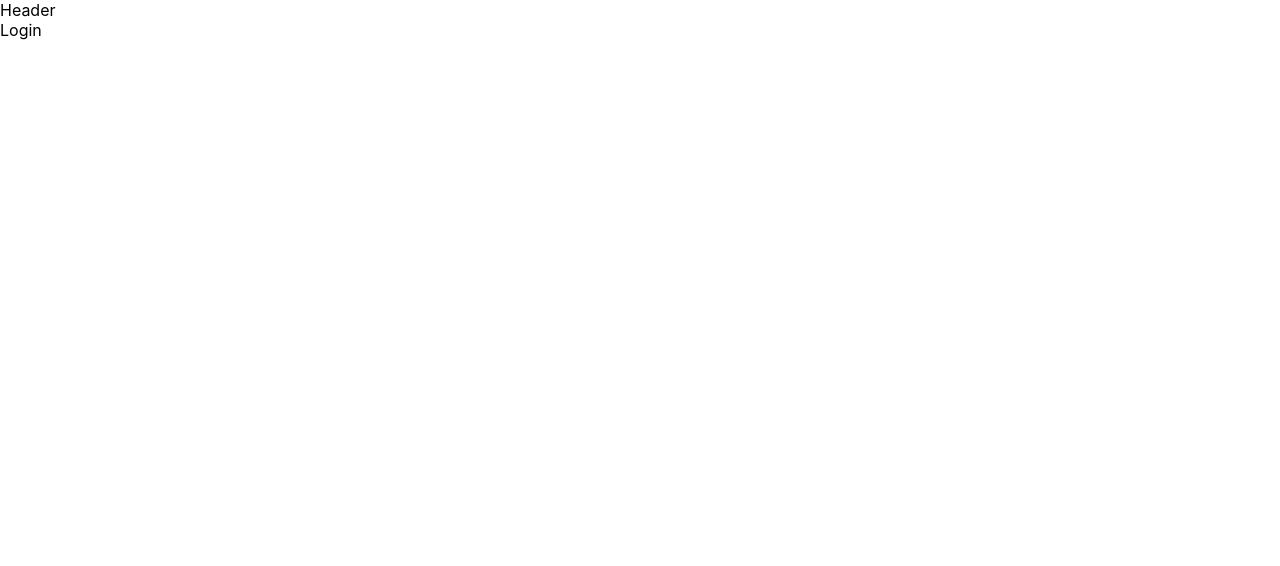
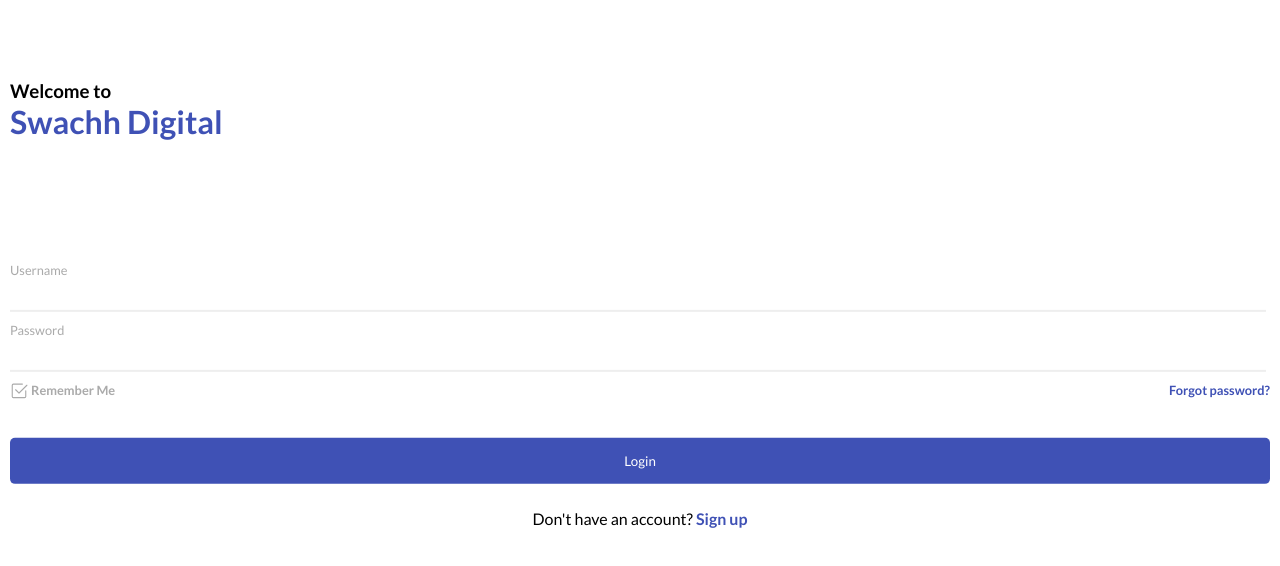
Before and after one commit to sivaprakashravi/swachh-digital-admin, a React (Create React App) app: page / in a window 1280 px wide. Shown: the top 566 px of the page. Built offline with nearby package versions, Linux system fonts and the light colour scheme.

Commit message:
login page, style variables defined

```diff
--- a/package.json
+++ b/package.json
@@ -31,6 +31,8 @@
     ]
   },
   "devDependencies": {
-    "lodash": "^4.17.20"
+    "lodash": "^4.17.20",
+    "react-icons": "^3.11.0",
+    "sass": "^1.29.0"
   }
 }
--- a/src/App.js
+++ b/src/App.js
@@ -7,7 +7,7 @@
 function App() {
   return (
     <main>
-      <Header></Header>
+      {/* <Header></Header> */}
       <Switch>
         <Route path="/" component={Login} exact />
       </Switch>
--- a/src/index.js
+++ b/src/index.js
@@ -1,6 +1,6 @@
 import React from 'react';
 import ReactDOM from 'react-dom';
-import './index.css';
+import './scss/styles.scss';
 import App from './App';
 import * as serviceWorker from './serviceWorker';
 import { BrowserRouter } from 'react-router-dom';
--- a/src/modules/login/login.component.js
+++ b/src/modules/login/login.component.js
@@ -1,4 +1,6 @@
 import React from 'react';
+import { BsCheckBox } from 'react-icons/bs';
+import './login.style.scss';
 class Login extends React.Component {
     constructor(props) {
         super(props);
@@ -8,8 +10,22 @@
 
     render() {
         return (
-            <div>
-                Login
+            <div className="login">
+                <h3>Welcome to</h3>
+                <h1>Swachh Digital</h1>
+                <ul>
+                    <li>
+                        <label>Username</label>
+                        <input type="text" />
+                    </li>
+                    <li>
+                        <label>Password</label>
+                        <input type="password" />
+                    </li>
+                    <li><span><BsCheckBox size="18" /><label>Remember Me</label></span><a className="fp" href="http://#">Forgot password?</a></li>
+                    <li><button className="primary">Login</button></li>
+                    <li className="sign-up">Don't have an account? <a href="http://#">Sign up</a></li>
+                </ul>
             </div>
         );
     }
--- /dev/null
+++ b/src/modules/login/login.style.scss
@@ -0,0 +1,61 @@
+@import './../../scss/definitions/variables.scss';
+.login {
+  margin: 10px;
+  margin-top: 80px;
+  h1 {
+      color: $primary;
+  }
+  label {
+    display: block;
+    font-size: 0.8rem;
+    color: $lbl-grey;
+  }
+  input {
+    padding: 8px;
+    display: block;
+    width: calc(100% - 20px);
+    border: none;
+    border-bottom: 2px solid $border-grey;
+    &:focus {
+      border-bottom-color: $primary;
+    }
+  }
+  ul {
+    position: absolute;
+    top: calc(50% - 10px);
+    left: calc(50% - 10px);
+    transform: translate(-50%, -50%);
+    width: calc(100% - 20px);
+    margin: 10px;
+    li {
+      display: block;
+      margin-bottom: 10px;
+      span {
+        font-size: 0.8rem;
+        color: $lbl-grey;
+        label {
+          display: inline-block;
+          vertical-align: super;
+          margin-left: 3px;
+        }
+      }
+      span,
+      a {
+        font-weight: bold;
+      }
+      a.fp {
+        float: right;
+        font-size: 0.8rem;
+      }
+      button {
+        width: 100%;
+        margin-top: 25px;
+        padding: 15px;
+      }
+      &.sign-up {
+        text-align: center;
+        margin-top: 25px;
+      }
+    }
+  }
+}
--- /dev/null
+++ b/src/scss/definitions/buttons.scss
@@ -0,0 +1,10 @@
+@import './definitions/variables.scss';
+button {
+  padding: 12px;
+  border: none;
+  border-radius: 5px;
+  &.primary {
+    background: $primary;
+    color: $white;
+  }
+}
--- /dev/null
+++ b/src/scss/definitions/variables.scss
@@ -0,0 +1,4 @@
+$primary: #3f51b5;
+$lbl-grey: #aaaaaa;
+$border-grey: #eeeeee;
+$white: #ffffff;
--- /dev/null
+++ b/src/scss/styles.scss
@@ -0,0 +1,15 @@
+@import url('https://fonts.googleapis.com/css2?family=Lato:wght@300;400;700&display=swap');
+@import './definitions/buttons.scss';
+@import './definitions/variables.scss';
+* {
+    padding: 0;
+    margin: 0;
+    font-family: 'Lato', sans-serif;
+}
+:focus {
+    outline: none;
+}
+a {
+    color: $primary;
+    text-decoration: none;
+}
```
Also changed, not shown: 1 other file (tests, documents, lock files or other folders).
